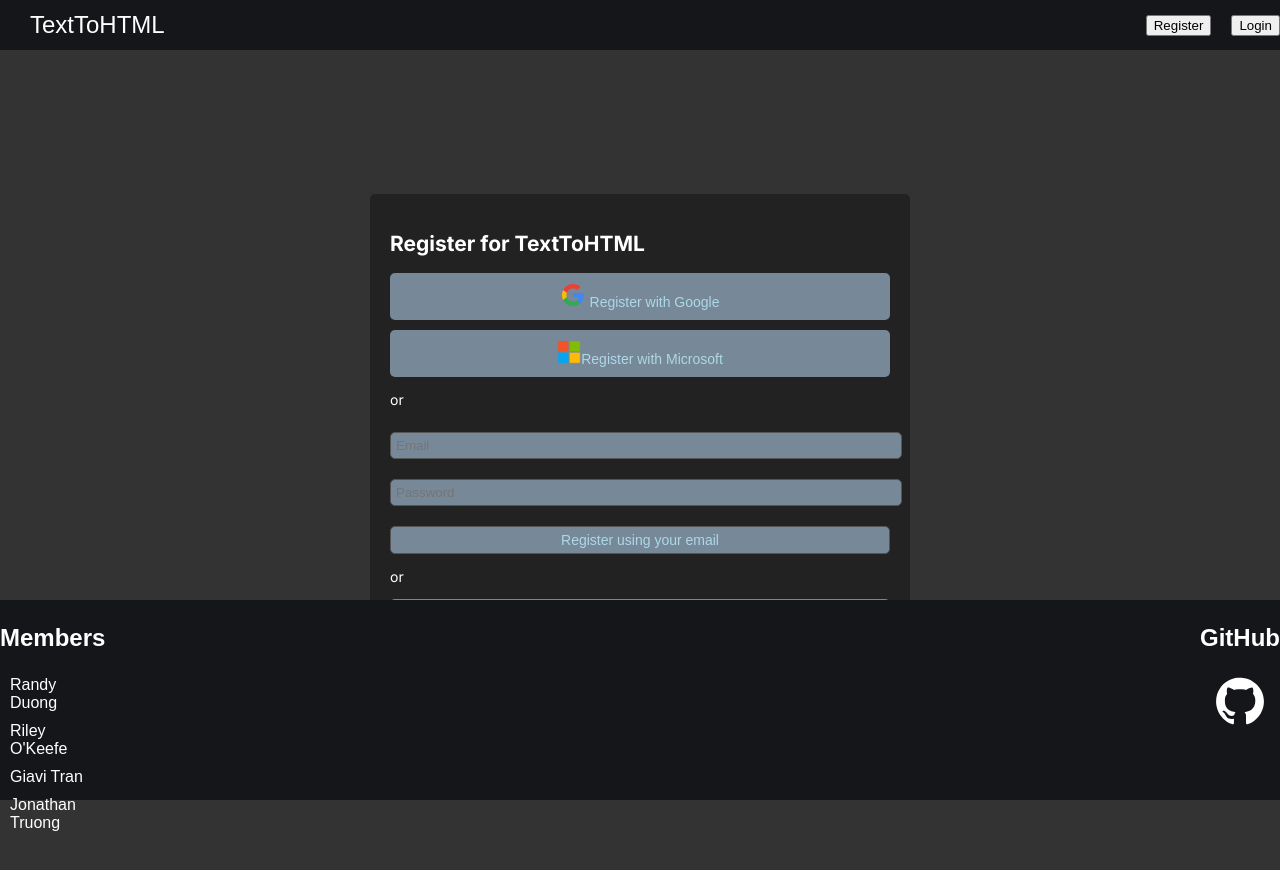
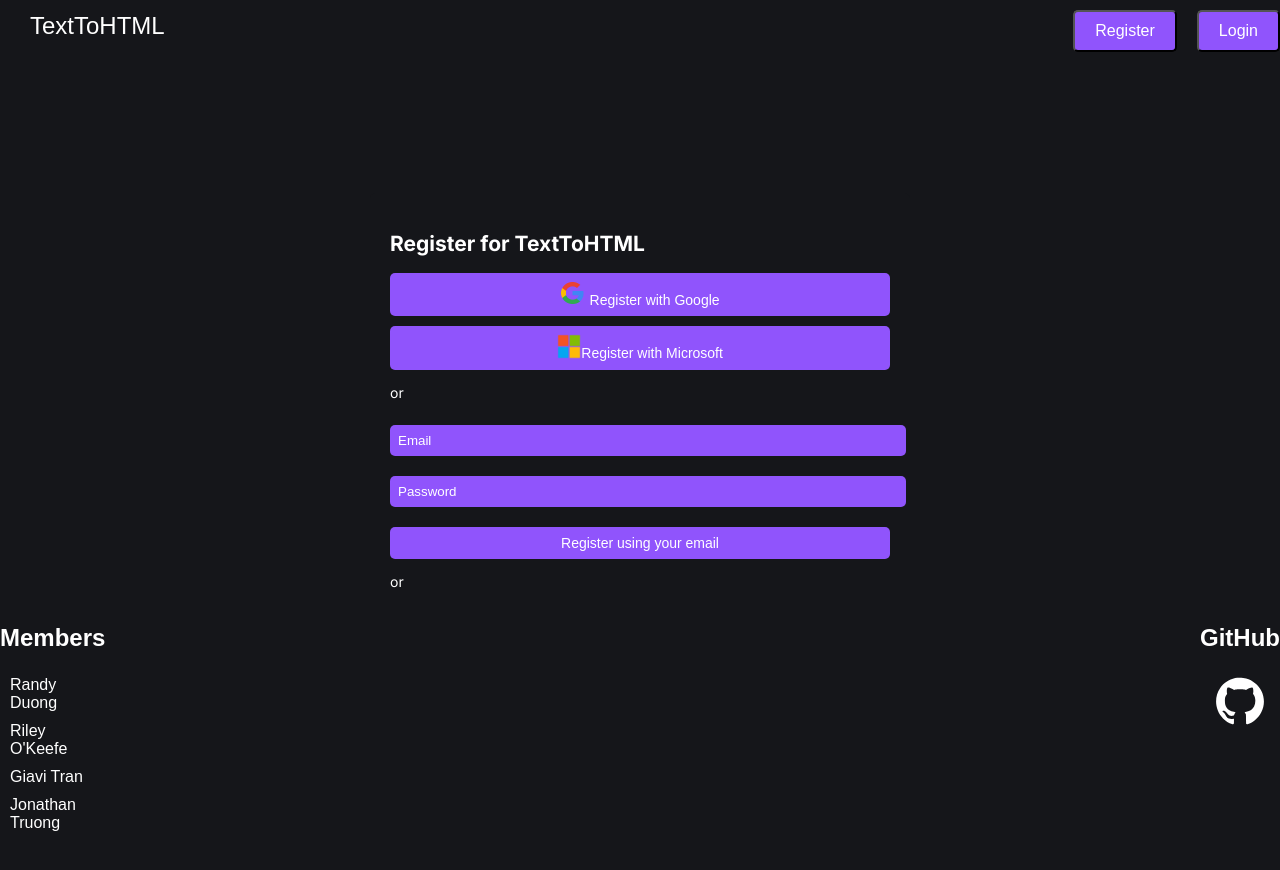
Before and after one commit to randyduong08/TextToHTMLApp, a Next.js app in the folder client/: page /registration in a window 1280 px wide. Shown: the top 870 px of the page. Built offline with nearby package versions, Linux system fonts and the light colour scheme.

Commit message:
Header and Register
Fixed header to conform and apply to all pages, and login form stylization to conform to other pages.

```diff
--- a/client/src/app/header/headerlayout.css
+++ b/client/src/app/header/headerlayout.css
@@ -29,3 +29,17 @@
 .right-items a:hover{
     color: rgb(0, 0, 0);
 }
+button.submitButton {
+    padding: 10px 20px;
+    margin-top: 10px;
+    font-size: 16px;
+    background-color: #9054fc; /* Background color */
+    color: white; /* Text color */
+    border-radius: 5px;
+    cursor: pointer;
+    transition: background-color 0.3s ease;
+  }
+
+  button.submitButton:hover {
+    background-color: #0056b3; /* Change background color on hover */
+  }
--- a/client/src/app/login/loginform.css
+++ b/client/src/app/login/loginform.css
@@ -1,5 +1,5 @@
 body {
-    color:21, 22, 26;
+    color:white;
     font-size: 14px;
     font-weight: 400;
     font-family: Arial, sans-serif;
@@ -12,7 +12,7 @@ body {
   }
 
 .container {
-    background: 21, 22, 26;
+    background: #222;
     padding: 20px;
     border-radius: 5px;
 }
--- a/client/src/app/registration/registrationform.css
+++ b/client/src/app/registration/registrationform.css
@@ -1,18 +1,25 @@
+/* Update the placeholder color */
+.email::placeholder,
+.password::placeholder {
+    color: white;
+}
+
+/* Rest of your CSS styles remain the same */
 body {
-    color:white;
+    color: white;
     font-size: 14px;
     font-weight: 400;
     font-family: Arial, sans-serif;
-    background-color: #333;
+    background-color: #15161a;
     display: flex;
     justify-content: center;
     align-items: center;
     height: 100vh;
     margin: 0;
-  }
+}
 
 .container {
-    background: #222;
+    background: #15161a;
     padding: 20px;
     border-radius: 5px;
 }
@@ -20,7 +27,7 @@ body {
 .button {
     display: block;
     width: 100%;
-    padding: 10px;
+    padding: 8px;
     margin: 10px 0;
     border: none;
     border-radius: 5px;
@@ -29,32 +36,35 @@ body {
     overflow: hidden;
     text-overflow: ellipsis;
     white-space: nowrap;
-    background-color: #778899;
+    background-color: #9054fc;
 }
 
 .google {
-    background-color: #778899;
-    color: lightblue;
+    background-color: #9054fc;
+    color: white;
 }
 
 .microsoft {
-    background-color: #778899;
-    color: lightblue;
+    background-color: #9054fc;
+    color: white;
 }
 
-.email, .password {
+
+.email,
+.password {
     width: 100%;
-    padding: 5px;
+    padding: 8px; /* Adjust padding to match button padding */
     margin: 10px 0;
     border-radius: 5px;
-    border: 1px solid #555;
-    background-color: #778899;
-    color: lightblue;
+    border: none; /* Remove border to match button style */
+    background-color: #9054fc;
+    color: white;
 }
 
+
 .sso {
-    background-color: #778899;
-    color: lightblue;
+    background-color: #9054fc;
+    color: white;
 }
 
 .login {
```
